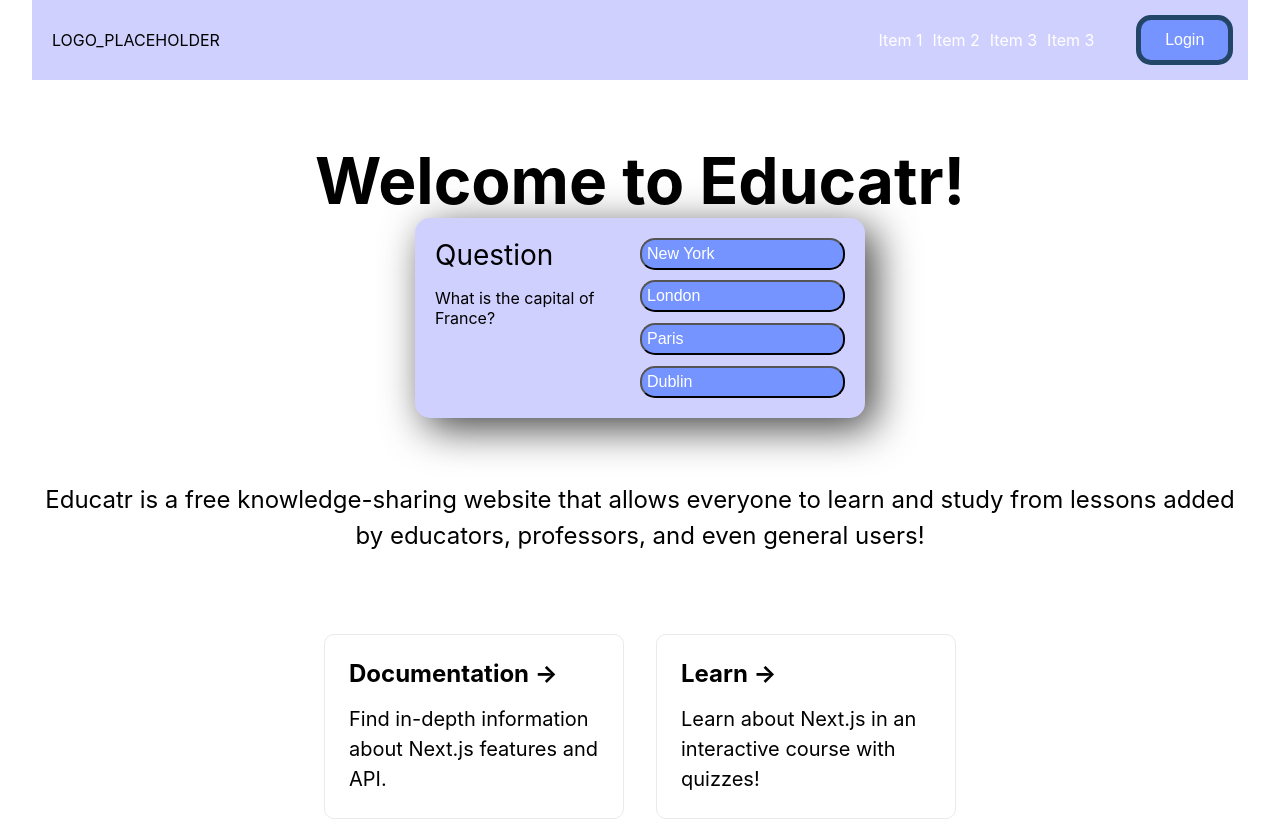
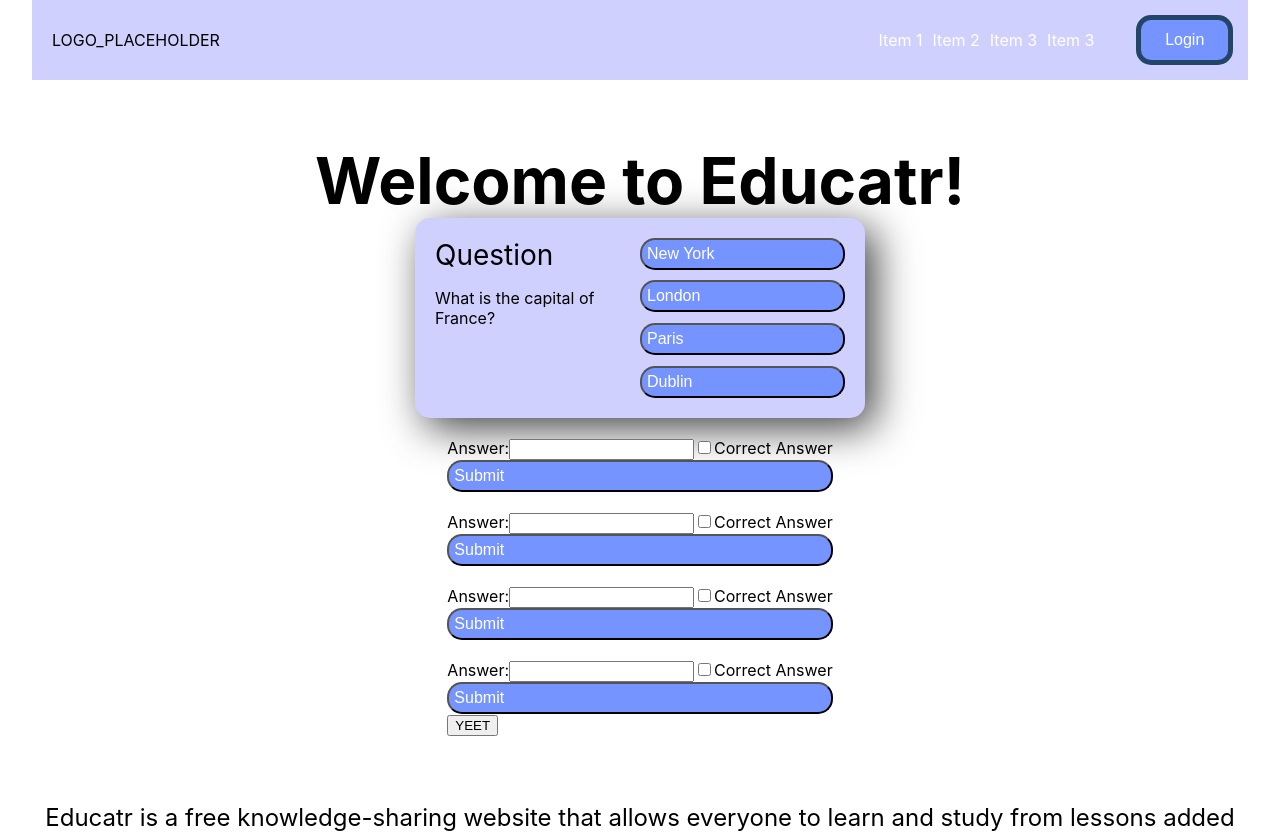
Before and after one commit to ncarr/nwhacks-2022, a Next.js app in the folder frontend/: page / in a window 1280 px wide. Shown: the top 833 px of the page. Built offline with nearby package versions, Linux system fonts and the light colour scheme.

Commit message:
Added Question List

```diff
--- a/frontend/components/question.tsx
+++ b/frontend/components/question.tsx
@@ -15,7 +15,7 @@ export default function Question() {
     const [showCorrect, setShowCorrect] = useState(false);
     const [correct, setCorrect] = useState(false);
 
-    const handleAnswerOptionClick = (isCorrect) => {
+    const handleAnswerOptionClick = (isCorrect: boolean) => {
         if(isCorrect){
             setCorrect(true);
         }
--- /dev/null
+++ b/frontend/components/questionEditor.tsx
@@ -0,0 +1,45 @@
+import React, { useState } from 'react'
+
+export default function QuestionEditor() {
+
+    const [value, setValue] = useState("")
+    const [isCorrect, setIsCorrect] = useState(false)
+
+    const handleInputChange = (value: React.SetStateAction<string>) => {
+        setValue(value);
+    }
+
+    const handleOnChange = () => {
+        setIsCorrect(!isCorrect);
+    };
+
+    const handleSubmit = (isCorrect: string | boolean, value: string) => {
+        alert('A name was submitted: ' + value + isCorrect);
+    }
+
+    return (
+        <form>
+            <br />
+            <label>
+                <label>Answer:
+                    <input
+                        type="text"
+                        value={value}
+                        onChange={(e) => setValue(e.target.value)}
+                    />
+                    <input
+                        type="checkbox"
+                        id="topping"
+                        name="topping"
+                        value="Correct Answer?"
+                        onChange={handleOnChange}
+                    />
+                    Correct Answer
+                </label>
+
+            </label>
+            <button className="answer-button" onClick={() => handleSubmit(isCorrect, value)}>Submit</button>
+        </form>
+    );
+
+}
--- /dev/null
+++ b/frontend/components/questionEditorList.tsx
@@ -0,0 +1,70 @@
+import React from "react";
+import { useState } from "react"
+
+function QuestionEditor() {
+
+    const [value, setValue] = useState("")
+    const [isCorrect, setIsCorrect] = useState(false)
+
+    const handleOnChange = () => {
+        setIsCorrect(!isCorrect);
+    };
+
+    const handleSubmit = (isCorrect: string | boolean, value: string) => {
+        alert('A name was submitted: ' + value + isCorrect);
+    }
+
+    return (
+        <form>
+            <br />
+            <label>
+                <label>Answer:
+                    <input
+                        type="text"
+                        value={value}
+                        onChange={(e) => setValue(e.target.value)}
+                    />
+                    <input
+                        type="checkbox"
+                        id="topping"
+                        name="topping"
+                        value="Correct Answer?"
+                        onChange={handleOnChange}
+                    />
+                    Correct Answer
+                </label>
+
+            </label>
+            <button className="answer-button" onClick={() => handleSubmit(isCorrect, value)}>Submit</button>
+        </form>
+    );
+
+}
+
+export default function QuestionEditorList() {
+    const [questions, setQuestions] = React.useState([
+        (QuestionEditor),
+        (QuestionEditor),
+        (QuestionEditor)
+    ]);
+
+    const addQuestion = () => {
+        const newQuestion = [...questions, {QuestionEditor}];
+        setQuestions(newQuestion);
+    }
+
+
+    return (
+        <div className="app">
+            <div className="todo-list">
+                {questions.map((question, index) => (
+                    <QuestionEditor
+                        key={index}
+                        index={index}
+                    />
+                ))}
+                <button className="question-add-button" onClick={() => addQuestion()}>YEET</button>
+            </div>
+        </div>
+    );
+}
--- a/frontend/pages/index.tsx
+++ b/frontend/pages/index.tsx
@@ -3,6 +3,8 @@ import Head from 'next/head'
 import Image from 'next/image'
 import NavBar from '../components/NavBar'
 import Question from '../components/question'
+import QuestionEditor from '../components/questionEditor'
+import QuestionEditorList from '../components/questionEditorList'
 import styles from '../styles/Home.module.css'
 
 const Home: NextPage = () => {
@@ -26,6 +28,8 @@ const Home: NextPage = () => {
           <a href="/api/auth/logout">Logout</a> */}
         </h1>
         <Question />
+        <QuestionEditor />
+        <QuestionEditorList />
 
         <p className={styles.description}>
           Educatr is a free knowledge-sharing website that allows everyone to learn and study from lessons added by educators, professors, and even general users!
```
